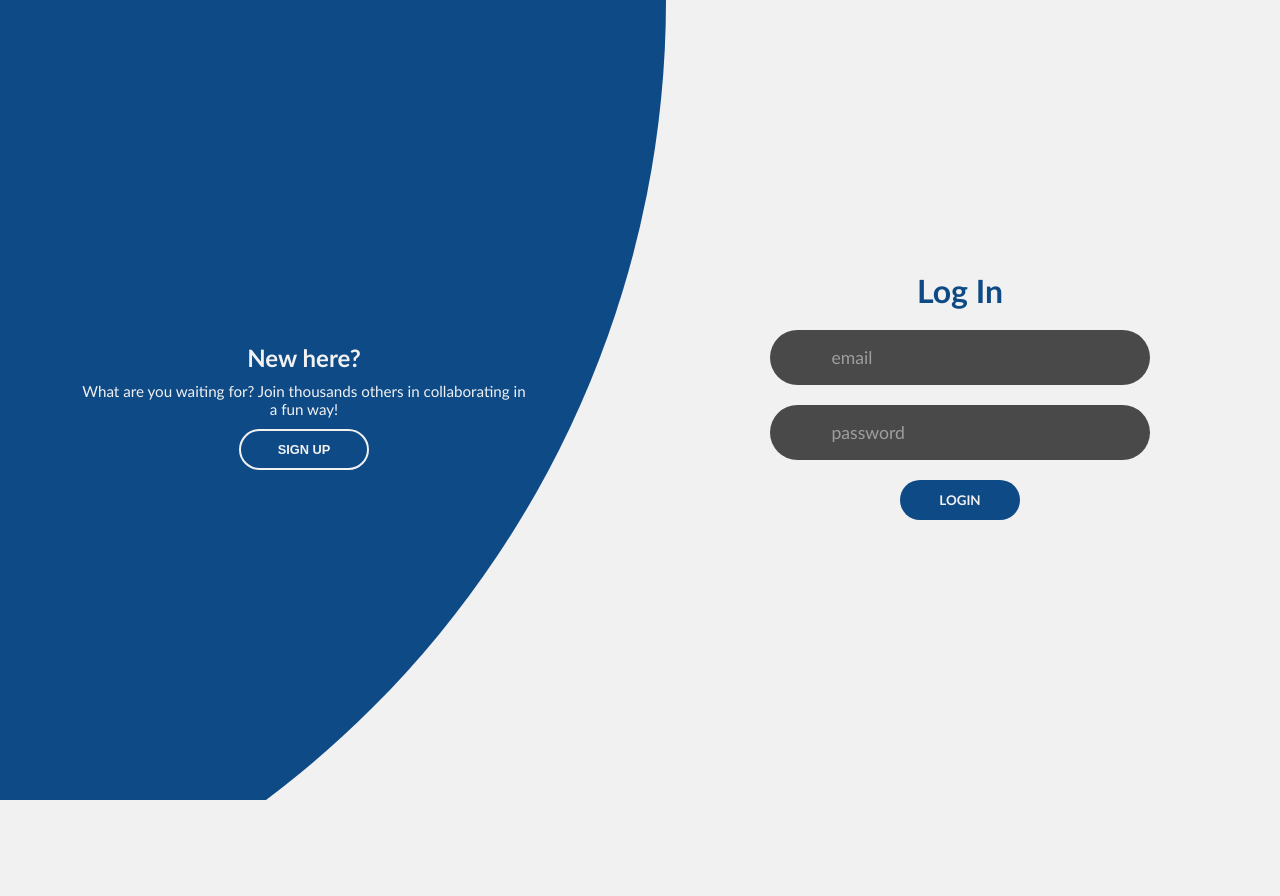
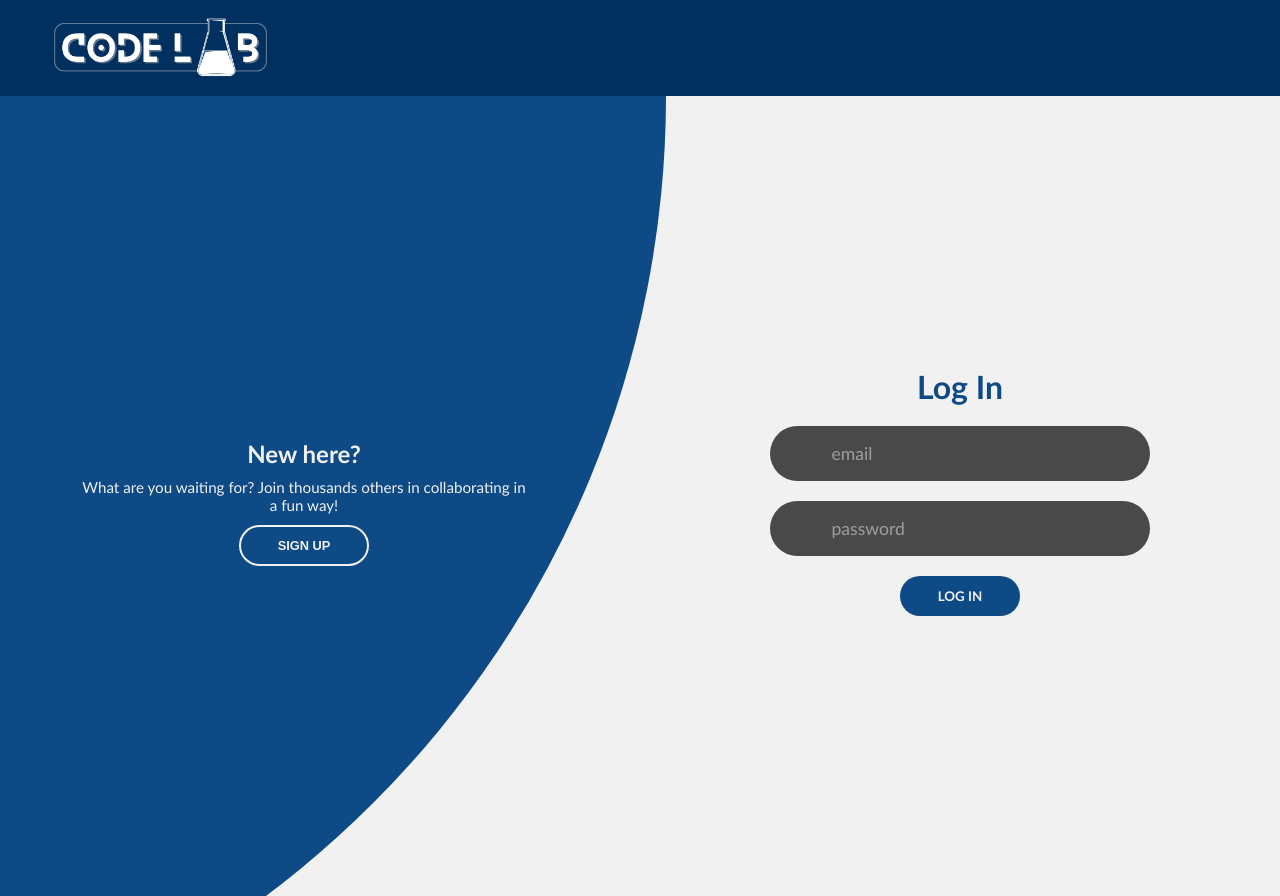
Before and after one commit to GordonChen19/CodeLab-Source-Code, a Flask app: page /login in a window 1280 px wide. Before the commit the page ends 800 px from the top, so only its background shows below. Run offline with Flask 3, Linux system fonts and the light colour scheme.

Commit message:
login signup bug

```diff
--- a/Website/auth.py
+++ b/Website/auth.py
@@ -2,7 +2,7 @@
 from werkzeug.security import generate_password_hash,check_password_hash
 from .models import User
 from . import db
-from .views import views
+from . import views
 from flask_login import login_user,login_required,logout_user,current_user
 
 auth=Blueprint('auth',__name__)
--- a/Website/static/css/editor.css
+++ b/Website/static/css/editor.css
@@ -28,8 +28,9 @@
     min-height: 350px;
     min-width: 400px;
     left: 10px;
-    top: 5px;
+    top: 60px;
     width: 48%;
+
 }
 
 #result {
--- a/Website/static/css/login.css
+++ b/Website/static/css/login.css
@@ -356,3 +356,27 @@
         left: 50%;
     }
 }
+
+
+
+.navbar {
+    background-color: #003060;
+    height: 12vh;
+    width: 100%;
+    display: flex;
+    justify-content: space-between;
+    align-items: center;
+  }
+
+  .logoheader {
+    display: flex;
+    justify-content: center;
+    align-items: center;
+    text-decoration: none;
+    margin-left: 30px;
+  }
+
+  .logoheader img {
+    height: 10vh;
+    margin-right: 5px;
+  }
--- a/Website/templates/base.html
+++ b/Website/templates/base.html
@@ -34,9 +34,7 @@
 
         {% else %}
         <a class="nav-item" id="login" href="/login">LOGIN</a>
-        <a class="nav-item" id="signup" href="/sign-up"
-          ><button>SIGN UP</button></a
-        >
+
         {% endif %}
       </div>
     </nav>
--- a/Website/templates/login.html
+++ b/Website/templates/login.html
@@ -1,4 +1,14 @@
 {% block content%}
+
+<head>
+  <link rel="stylesheet" href="{{url_for("static",filename="css/login.css")}}">
+</head>
+
+<nav class="navbar">
+  <a style="text-decoration: none" class="logoheader" href="/">
+    <img src="{{url_for("static", filename="CodeLabLogo.png")}}">
+  </a>
+</nav>
 
   <head>
     <link rel="stylesheet" href="{{url_for("static",filename="css/login.css")}}">
@@ -31,13 +41,14 @@
                   </div>
                   <input
                     type="submit"
-                    value="Login"
+                    name="buttontype"
+                    value="Log In"
                     class="btn solid"
                   >
 
               </form>
               <!-- SIGN UP -->
-              <form action="/signup" method="POST" class="sign-up-form" enctype="multipart/form-data">
+              <form action="/sign-up" method="POST" class="sign-up-form" enctype="multipart/form-data">
                   <h2 class="title">Sign Up</h2>
                   <div class="input-field">
                       <i class="fas fa-user"></i>
@@ -88,10 +99,13 @@
 
                   <input
                     type="submit"
-                    value="sign up"
+                    name="buttontype"
+                    value="Sign Up"
                     class="btn solid"
                     class="signup-btn"
                   >
+
+
               </form>
               {% if error %}
               <p class="error"><strong>Error:</strong> {{ error }}
```
Also changed, not shown: Website/templates/code_editor.html (+14 -7 lines), Website/templates/login-signup.html (deleted, +0 -9 lines), Website/database.db (added), instance/database.db.
